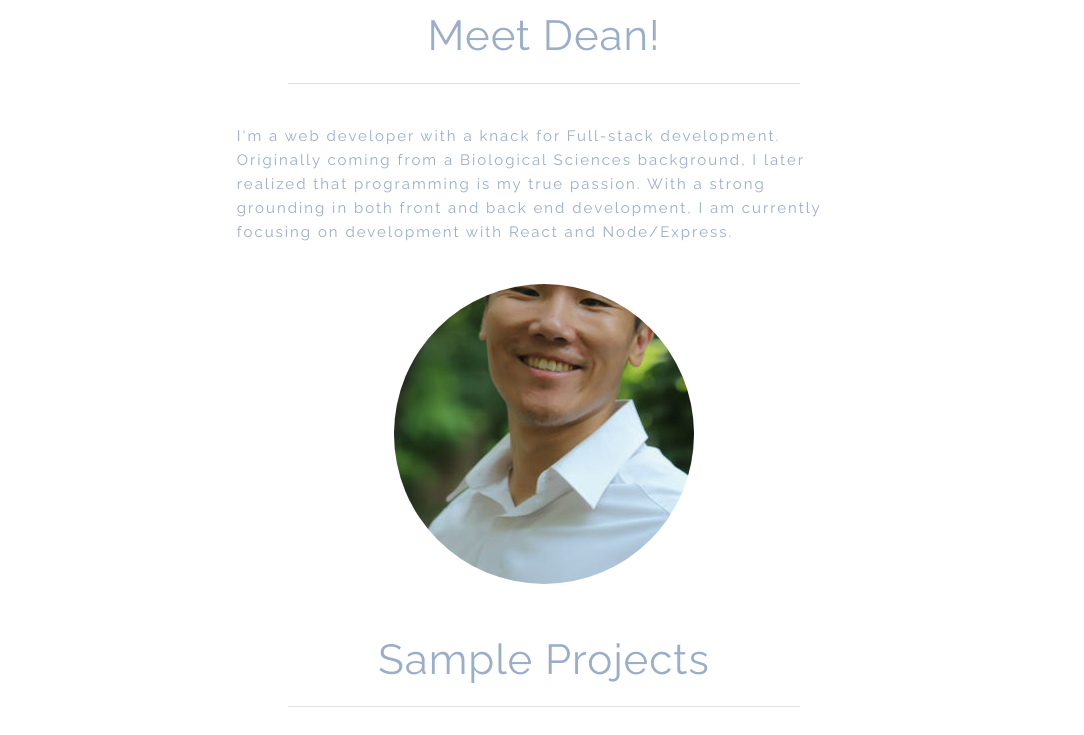
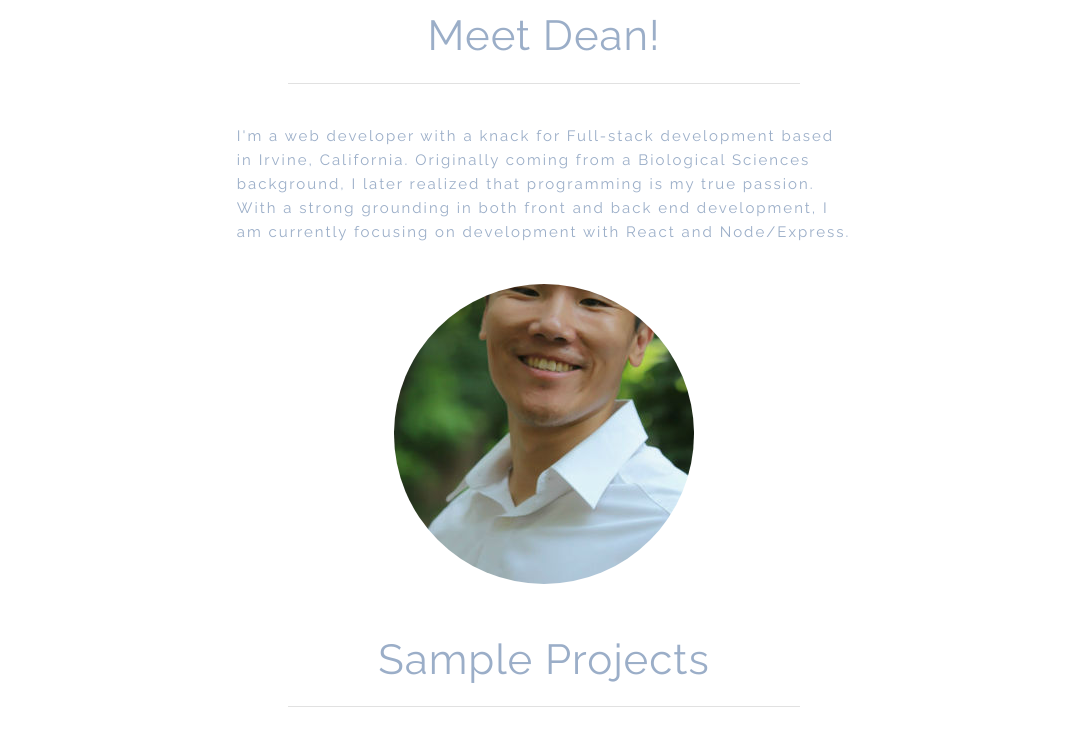
Before and after one commit to bluekites/dean-chuang-portfolio, a website: page public/index.html in a window 1280 px wide. Shown: the part 840-1575 px from the top of the page, without its empty margins (96-1180 px from the left). Drawn offline with Linux system fonts and the light colour scheme.

Commit message:
add location to copy text

```diff
--- a/public/index.html
+++ b/public/index.html
@@ -31,7 +31,7 @@
       <div class="section-header">
         <h2>Meet Dean!</h2>
         <hr>
-        <p class="about-text">I'm a web developer with a knack for Full-stack development. Originally coming from a Biological Sciences background, I later realized that programming is my true passion. With a strong grounding in both front and back end development, I am currently focusing on development with React and Node/Express.</p>
+        <p class="about-text">I'm a web developer with a knack for Full-stack development based in Irvine, California. Originally coming from a Biological Sciences background, I later realized that programming is my true passion. With a strong grounding in both front and back end development, I am currently focusing on development with React and Node/Express.</p>
       </div>
       <div class="about-description">
         <p></p>
```
